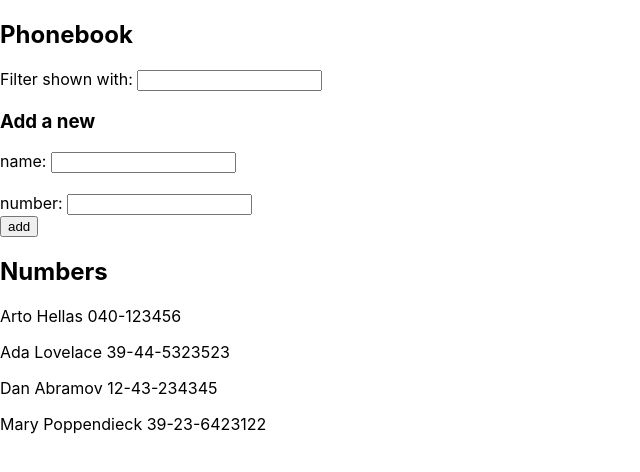
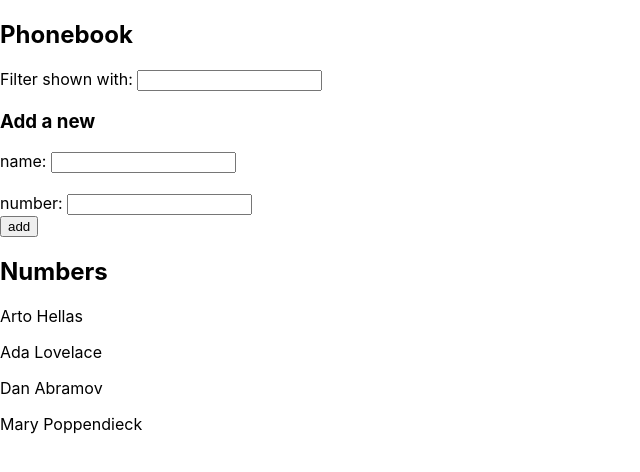
Before and after one commit to Titania01/fullstackopen-ex, a React (Create React App) app in the folder part2/phonebook/: page / in a window 1280 px wide. Shown: the top 472 px of the page, without its empty margins (0-640 px from the left). Built offline with nearby package versions, Linux system fonts and the light colour scheme; data requests are answered from the project's data file.

Commit message:
feat: data from server

```diff
--- a/part2/phonebook/package.json
+++ b/part2/phonebook/package.json
@@ -6,6 +6,8 @@
     "@testing-library/jest-dom": "^5.11.4",
     "@testing-library/react": "^11.1.0",
     "@testing-library/user-event": "^12.1.10",
+    "axios": "^0.21.1",
+    "json-server": "^0.16.3",
     "react": "^17.0.1",
     "react-dom": "^17.0.1",
     "react-scripts": "4.0.3",
@@ -15,7 +17,8 @@
     "start": "react-scripts start",
     "build": "react-scripts build",
     "test": "react-scripts test",
-    "eject": "react-scripts eject"
+    "eject": "react-scripts eject",
+    "server": "json-server -p3004 --watch db.json"
   },
   "eslintConfig": {
     "extends": [
--- a/part2/phonebook/src/App.jsx
+++ b/part2/phonebook/src/App.jsx
@@ -1,18 +1,28 @@
-import React, { useState } from 'react'
+import React, { useState, useEffect } from 'react'
 import Filter from "./components/Filter"
 import Person from "./components/Person"
 import PersonForm from "./components/PersonForm"
 
+import axios from 'axios'
+
+
+
 const App = () => {
-  const [ persons, setPersons ] = useState([
-    { name: 'Arto Hellas', mobile: '040-123456' },
-    { name: 'Ada Lovelace', mobile: '39-44-5323523' },
-    { name: 'Dan Abramov', mobile: '12-43-234345' },
-    { name: 'Mary Poppendieck', mobile: '39-23-6423122' }
-  ])
+  const [ persons, setPersons ] = useState([])
   const [ newName, setNewName ] = useState('')
   const [ newNumber, setNewNumber ] = useState('')
   const [ everything, setEverything] = useState("")
+
+  useEffect(() => {
+    console.log('effect')
+    axios
+      .get("http://localhost:3004/persons")
+      .then(response => {
+        console.log('promise fulfilled')
+        setPersons(response.data)
+  })
+  }, [])
+  console.log('render', persons.length, 'persons')
 
 
   const addPerson = (event) => {
```
Also changed, not shown: part2/phonebook/db-1615503307450.json (added, +24 -0 lines), 1 other file (tests, documents, lock files or other folders).
